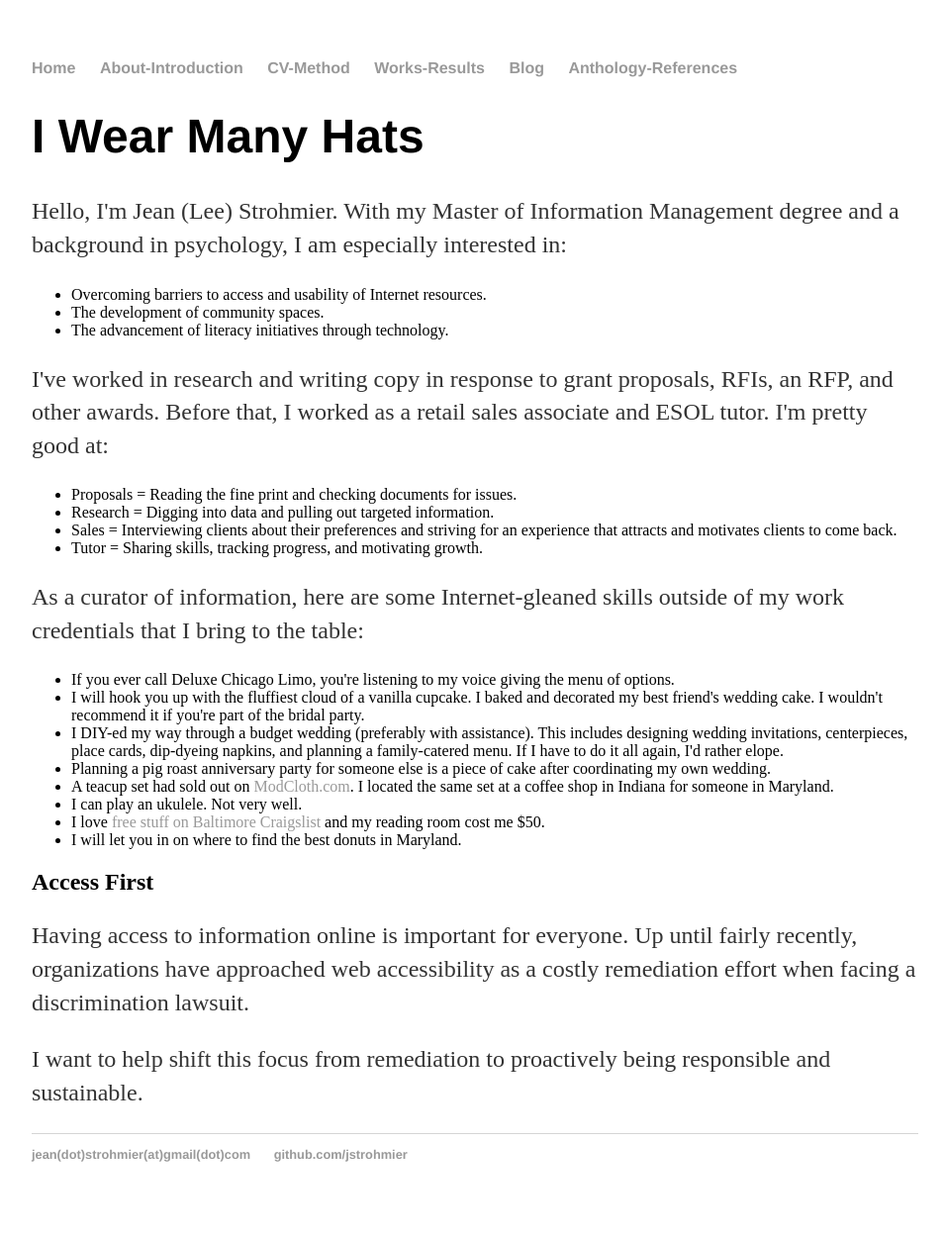
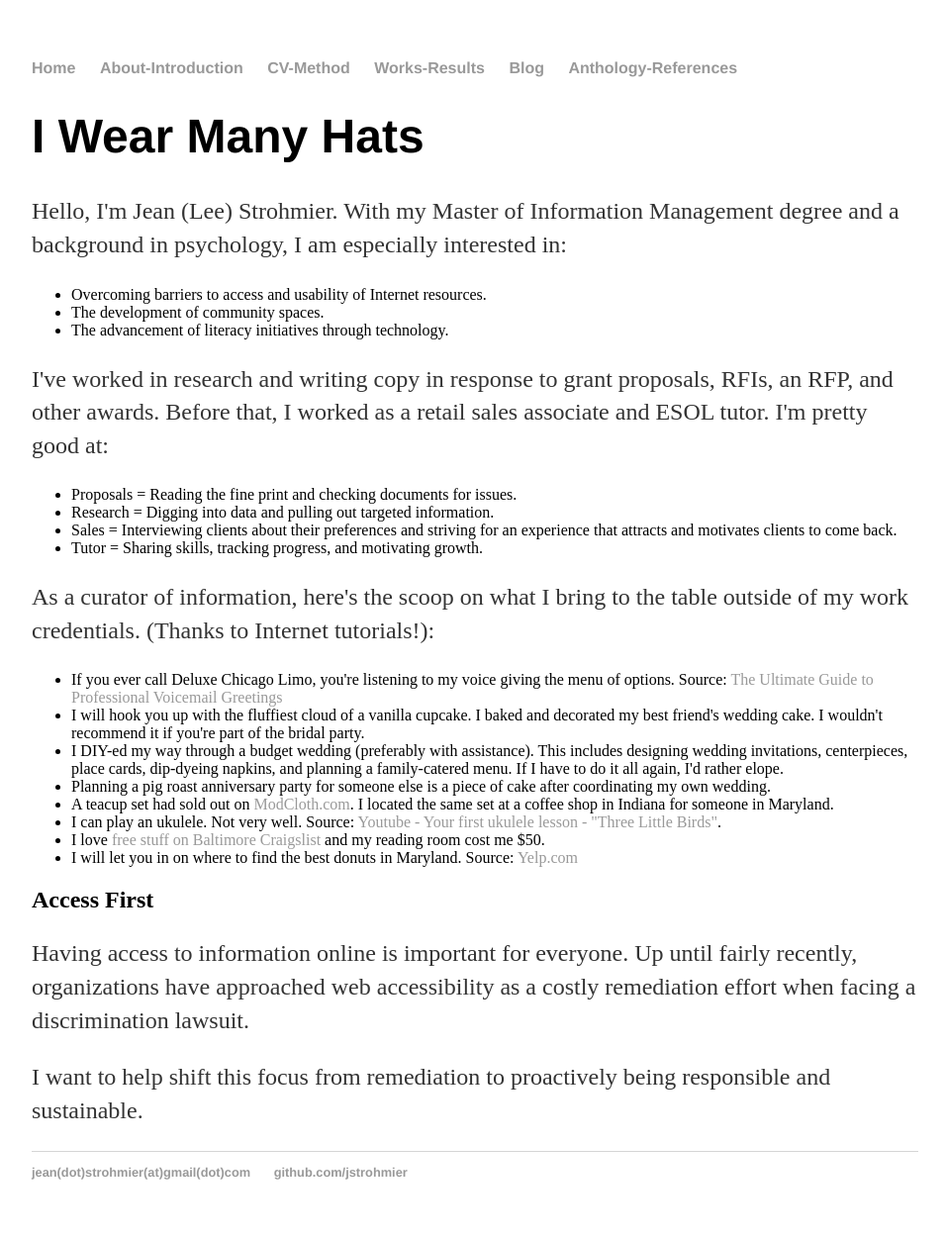
Before and after one commit to JStrohmier/jstrohmier.github.io, a Jekyll site: the page built from about/index.html, in a window 1280 px wide. Shown: the whole page at 99% size, without its empty margins (160-1115 px from the left). Built offline with Jekyll 4.4.1, drawn with Linux system fonts in a browser that asks for light colours.

Commit message:
Update index.html

```diff
--- a/about/index.html
+++ b/about/index.html
@@ -18,16 +18,16 @@ title: Jean Strohmier | A little more about me.
 		<li>Sales = Interviewing clients about their preferences and striving for an experience that attracts and motivates clients to come back.</li>
 		<li>Tutor = Sharing skills, tracking progress, and motivating growth.</li>
 	</ul>
-	<p>As a curator of information, here are some Internet-gleaned skills outside of my work credentials that I bring to the table:</p>
+	<p>As a curator of information, here's the scoop on what I bring to the table outside of my work credentials. (Thanks to Internet tutorials!):</p>
 	<ul>
-		<li>If you ever call Deluxe Chicago Limo, you're listening to my voice giving the menu of options.</li>
+		<li>If you ever call Deluxe Chicago Limo, you're listening to my voice giving the menu of options. Source: <a href="https://getvoip.com/blog/2013/07/17/guide-to-professional-voicemail-greeting/">The Ultimate Guide to Professional Voicemail Greetings</a></li>
 		<li>I will hook you up with the fluffiest cloud of a vanilla cupcake. I baked and decorated my best friend's wedding cake. I wouldn't recommend it if you're part of the bridal party.</li>
 		<li>I DIY-ed my way through a budget wedding (preferably with assistance). This includes designing wedding invitations, centerpieces, place cards, dip-dyeing napkins, and planning a family-catered menu. If I have to do it all again, I'd rather elope.</li>
 		<li>Planning a pig roast anniversary party for someone else is a piece of cake after coordinating my own wedding.</li>
 		<li>A teacup set had sold out on <a href="https://www.modcloth.com/">ModCloth.com</a>. I located the same set at a coffee shop in Indiana for someone in Maryland.</li>
-		<li>I can play an ukulele. Not very well.</li>
+		<li>I can play an ukulele. Not very well. Source: <a href="https://youtu.be/A0mJxQbXWAc">Youtube - Your first ukulele lesson - "Three Little Birds"</a>.</li>
 		<li>I love <a href="https://baltimore.craigslist.org/search/zip">free stuff on Baltimore Craigslist</a> and my reading room cost me $50.</li>
-		<li>I will let you in on where to find the best donuts in Maryland.</li>
+		<li>I will let you in on where to find the best donuts in Maryland. Source: <a href="https://www.yelp.com/">Yelp.com</a></li>
 	</ul>
 	<h2>Access First</h2>
 	<p>Having access to information online is important for everyone. Up until fairly recently, organizations have approached web accessibility as a costly remediation effort when facing a discrimination lawsuit.</p>
```
